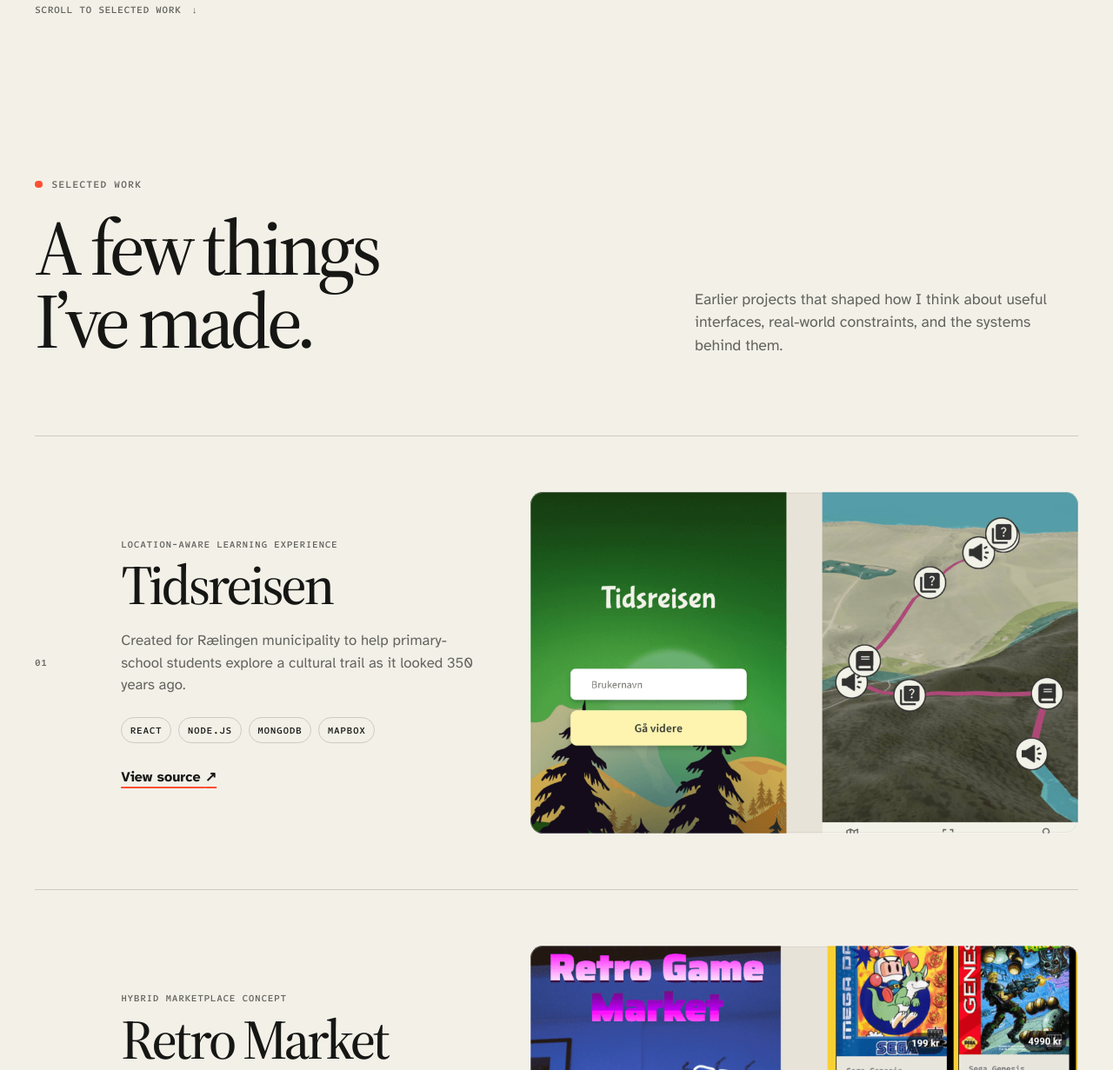
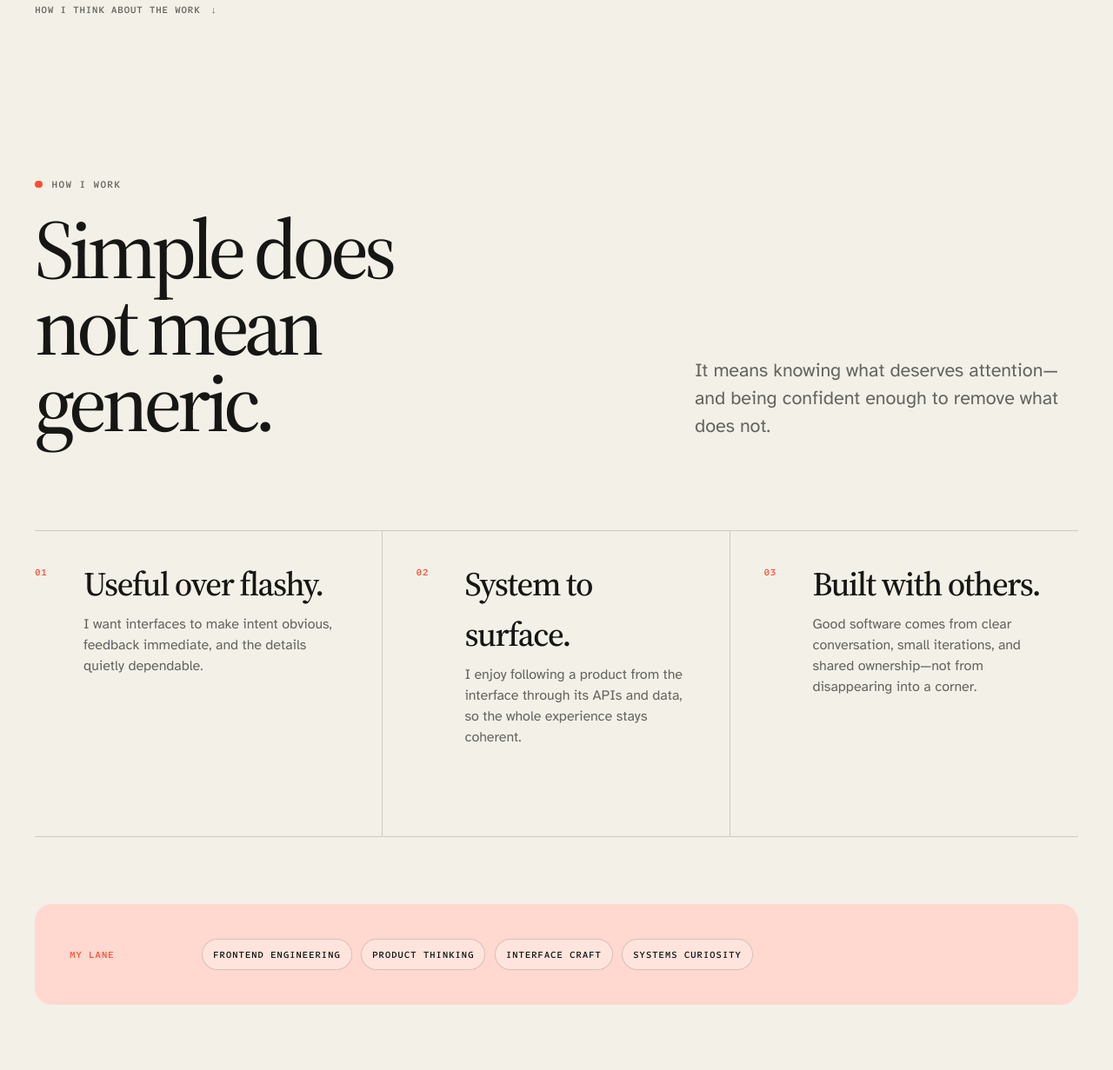
Before and after one commit to runejac/runeoliveira, an Astro site: page / in a window 1280 px wide. Shown: the part 967-2198 px from the top of the page at 87% size. Built offline with nearby package versions, Linux system fonts and the light colour scheme; Astro itself is replaced by a stand-in of ours.

Commit message:
Create project-free portfolio variant

```diff
--- a/src/components/layout/Header.astro
+++ b/src/components/layout/Header.astro
@@ -6,7 +6,7 @@
     </a>
 
     <nav aria-label="Primary navigation">
-      <a href="#work">Work</a>
+      <a href="#approach">Approach</a>
       <a href="#about">About</a>
       <a href="/resume.pdf" target="_blank" rel="noopener noreferrer">
         Résumé <span aria-hidden="true">↗</span>
--- /dev/null
+++ b/src/components/sections/Approach.astro
@@ -0,0 +1,177 @@
+<section id="approach" class="approach section-shell">
+  <header class="approach-heading">
+    <p class="eyebrow">How I work</p>
+    <h2>Simple does not mean generic.</h2>
+    <p>
+      It means knowing what deserves attention—and being confident enough to
+      remove what does not.
+    </p>
+  </header>
+
+  <div class="principles">
+    <article>
+      <span>01</span>
+      <h3>Useful over flashy.</h3>
+      <p>
+        I want interfaces to make intent obvious, feedback immediate, and the
+        details quietly dependable.
+      </p>
+    </article>
+    <article>
+      <span>02</span>
+      <h3>System to surface.</h3>
+      <p>
+        I enjoy following a product from the interface through its APIs and
+        data, so the whole experience stays coherent.
+      </p>
+    </article>
+    <article>
+      <span>03</span>
+      <h3>Built with others.</h3>
+      <p>
+        Good software comes from clear conversation, small iterations, and
+        shared ownership—not from disappearing into a corner.
+      </p>
+    </article>
+  </div>
+
+  <div class="focus-line">
+    <p>My lane</p>
+    <ul aria-label="Areas of focus">
+      <li>Frontend engineering</li>
+      <li>Product thinking</li>
+      <li>Interface craft</li>
+      <li>Systems curiosity</li>
+    </ul>
+  </div>
+</section>
+
+<style>
+  .approach {
+    padding-block: clamp(6rem, 12vw, 11rem);
+  }
+
+  .approach-heading {
+    display: grid;
+    margin-bottom: clamp(4rem, 8vw, 7rem);
+    gap: 1.5rem;
+  }
+
+  .approach-heading h2 {
+    max-width: 11ch;
+    font-family: var(--serif);
+    font-size: clamp(3.2rem, 7.5vw, 7rem);
+    font-weight: 500;
+    letter-spacing: -0.06em;
+    line-height: 0.92;
+  }
+
+  .approach-heading > p:last-child {
+    max-width: 32rem;
+    color: var(--muted);
+    font-size: clamp(1.1rem, 2vw, 1.35rem);
+  }
+
+  .principles {
+    display: grid;
+    border-top: 1px solid var(--line);
+  }
+
+  .principles article {
+    display: grid;
+    padding-block: 2rem;
+    border-bottom: 1px solid var(--line);
+    grid-template-columns: 2.5rem 1fr;
+    gap: 0.4rem 1rem;
+  }
+
+  .principles span,
+  .focus-line > p,
+  .focus-line li {
+    font-family: var(--mono);
+    font-size: 0.68rem;
+    letter-spacing: 0.06em;
+    text-transform: uppercase;
+  }
+
+  .principles span {
+    padding-top: 0.45rem;
+    color: var(--accent);
+  }
+
+  .principles h3 {
+    font-family: var(--serif);
+    font-size: clamp(1.9rem, 3vw, 2.6rem);
+    font-weight: 520;
+    letter-spacing: -0.035em;
+  }
+
+  .principles p {
+    max-width: 29rem;
+    color: var(--muted);
+    grid-column: 2;
+  }
+
+  .focus-line {
+    display: grid;
+    margin-top: clamp(3rem, 6vw, 5rem);
+    padding: clamp(1.5rem, 4vw, 2.5rem);
+    border-radius: 1.25rem;
+    background: var(--accent-soft);
+    gap: 1.5rem;
+  }
+
+  .focus-line > p {
+    color: var(--accent);
+  }
+
+  .focus-line ul {
+    display: flex;
+    list-style: none;
+    flex-wrap: wrap;
+    gap: 0.65rem;
+  }
+
+  .focus-line li {
+    padding: 0.55rem 0.75rem;
+    border: 1px solid var(--line);
+    border-radius: 999px;
+    background: rgba(255, 253, 248, 0.35);
+  }
+
+  @media (min-width: 48rem) {
+    .approach-heading {
+      grid-template-columns: 1.25fr 0.75fr;
+      align-items: end;
+    }
+
+    .approach-heading .eyebrow {
+      grid-column: 1 / -1;
+    }
+
+    .principles {
+      grid-template-columns: repeat(3, 1fr);
+    }
+
+    .principles article {
+      min-height: 22rem;
+      padding: 2rem clamp(1.5rem, 3vw, 3rem) 2rem 0;
+      border-right: 1px solid var(--line);
+      grid-template-columns: 2.5rem 1fr;
+      align-content: start;
+    }
+
+    .principles article:not(:first-child) {
+      padding-left: clamp(1.5rem, 3vw, 3rem);
+    }
+
+    .principles article:last-child {
+      border-right: 0;
+    }
+
+    .focus-line {
+      grid-template-columns: 8rem 1fr;
+      align-items: center;
+    }
+  }
+</style>
--- a/src/components/sections/IntroText.astro
+++ b/src/components/sections/IntroText.astro
@@ -9,7 +9,7 @@
       space where product thinking, frontend craft, and solid engineering meet.
     </p>
     <div class="hero-actions">
-      <a class="primary-action" href="#work">See selected work</a>
+      <a class="primary-action" href="#approach">Explore my approach</a>
       <a
         class="text-action"
         href="mailto:runedanielj@gmail.com?subject=Hello%20Rune"
@@ -41,8 +41,8 @@
     </div>
   </aside>
 
-  <a class="scroll-note" href="#work">
-    Scroll to selected work <span aria-hidden="true">↓</span>
+  <a class="scroll-note" href="#approach">
+    How I think about the work <span aria-hidden="true">↓</span>
   </a>
 </section>
 
--- a/src/components/sections/Projects.astro
+++ /dev/null
@@ -1,238 +0,0 @@
----
-const projects = [
-  {
-    number: '01',
-    title: 'Tidsreisen',
-    type: 'Location-aware learning experience',
-    image: '/images/tidsreisenImage.png',
-    description:
-      'Created for Rælingen municipality to help primary-school students explore a cultural trail as it looked 350 years ago.',
-    technologies: ['React', 'Node.js', 'MongoDB', 'Mapbox'],
-    source: 'https://github.com/runejac/PRO201_EXAM_Tidsreisen_Byaaa',
-  },
-  {
-    number: '02',
-    title: 'Retro Market',
-    type: 'Hybrid marketplace concept',
-    image: '/images/retro-game.png',
-    description:
-      'A marketplace for retro-game collectors, combining condition-aware listings with a map for finding nearby sellers.',
-    technologies: ['TypeScript', 'Vue', 'Ionic', 'GraphQL'],
-    source: 'https://github.com/runejac/TDS200_h22_exam',
-  },
-  {
-    number: '03',
-    title: 'Reversed Image',
-    type: 'Native Android application',
-    image: '/images/reversedImageSearchImage.png',
-    description:
-      'An Android app that uses a camera or gallery image as input and returns related results in a focused mobile flow.',
-    technologies: ['Kotlin', 'XML', 'SQLite'],
-    source: 'https://github.com/runejac/PGR208_EXAM_Reversed_Image_Search',
-  },
-];
----
-
-<section id="work" class="projects section-shell">
-  <div class="section-heading">
-    <p class="eyebrow">Selected work</p>
-    <h2>A few things I’ve made.</h2>
-    <p>
-      Earlier projects that shaped how I think about useful interfaces,
-      real-world constraints, and the systems behind them.
-    </p>
-  </div>
-
-  <div class="project-list">
-    {
-      projects.map((project) => (
-        <article class="project">
-          <div class="project-number">{project.number}</div>
-          <div class="project-copy">
-            <p class="project-type">{project.type}</p>
-            <h3>{project.title}</h3>
-            <p class="project-description">{project.description}</p>
-            <ul aria-label={`${project.title} technologies`}>
-              {project.technologies.map((technology) => (
-                <li>{technology}</li>
-              ))}
-            </ul>
-            <a href={project.source} target="_blank" rel="noopener noreferrer">
-              View source <span aria-hidden="true">↗</span>
-            </a>
-          </div>
-          <a
-            class="project-image"
-            href={project.source}
-            target="_blank"
-            rel="noopener noreferrer"
-            aria-label={`View ${project.title} source on GitHub`}
-          >
-            <img
-              src={project.image}
-              alt={`${project.title} project interface`}
-              loading="lazy"
-            />
-          </a>
-        </article>
-      ))
-    }
-  </div>
-
-  <a
-    class="all-work"
-    href="https://github.com/runejac"
-    target="_blank"
-    rel="noopener noreferrer"
-  >
-    More experiments live on GitHub <span aria-hidden="true">↗</span>
-  </a>
-</section>
-
-<style>
-  .projects {
-    padding-block: clamp(6rem, 12vw, 11rem);
-  }
-
-  .section-heading {
-    display: grid;
-    margin-bottom: clamp(3.5rem, 7vw, 6rem);
-    gap: 1.5rem;
-  }
-
-  .section-heading h2 {
-    max-width: 10ch;
-    font-family: var(--serif);
-    font-size: clamp(3rem, 7vw, 6.7rem);
-    font-weight: 500;
-    letter-spacing: -0.055em;
-    line-height: 0.94;
-  }
-
-  .section-heading > p:last-child {
-    max-width: 34rem;
-    color: var(--muted);
-    font-size: 1.1rem;
-  }
-
-  .project {
-    display: grid;
-    padding-block: clamp(2rem, 5vw, 4.5rem);
-    border-top: 1px solid var(--line);
-    gap: 1.5rem;
-  }
-
-  .project:last-child {
-    border-bottom: 1px solid var(--line);
-  }
-
-  .project-number,
-  .project-type,
-  .project li {
-    font-family: var(--mono);
-    font-size: 0.68rem;
-    letter-spacing: 0.06em;
-    text-transform: uppercase;
-  }
-
-  .project-number,
-  .project-type {
-    color: var(--muted);
-  }
-
-  .project-copy h3 {
-    margin-top: 0.45rem;
-    font-family: var(--serif);
-    font-size: clamp(2.5rem, 5vw, 5rem);
-    font-weight: 520;
-    letter-spacing: -0.05em;
-    line-height: 1;
-  }
-
-  .project-description {
-    max-width: 32rem;
-    margin-top: 1.25rem;
-    color: var(--muted);
-    font-size: 1.05rem;
-  }
-
-  .project ul {
-    display: flex;
-    margin-top: 1.5rem;
-    list-style: none;
-    flex-wrap: wrap;
-    gap: 0.5rem;
-  }
-
-  .project li {
-    padding: 0.38rem 0.6rem;
-    border: 1px solid var(--line);
-    border-radius: 999px;
-  }
-
-  .project-copy > a,
-  .all-work {
-    display: inline-block;
-    margin-top: 1.75rem;
-    font-weight: 700;
-    text-decoration-line: underline;
-    text-decoration-color: var(--accent);
-    text-decoration-thickness: 2px;
-    text-underline-offset: 0.35rem;
-  }
-
-  .project-image {
-    position: relative;
-    min-height: 17rem;
-    overflow: hidden;
-    border-radius: 0.9rem;
-    background: var(--paper-deep);
-  }
-
-  .project-image::after {
-    position: absolute;
-    inset: 0;
-    border: 1px solid rgba(255, 255, 255, 0.28);
-    border-radius: inherit;
-    box-shadow: inset 0 0 0 1px rgba(22, 23, 20, 0.06);
-    content: '';
-    pointer-events: none;
-  }
-
-  .project-image img {
-    width: 100%;
-    height: 100%;
-    object-fit: cover;
-    transition: transform 500ms var(--ease);
-  }
-
-  .project-image:hover img {
-    transform: scale(1.025);
-  }
-
-  .all-work {
-    margin-top: 2.5rem;
-  }
-
-  @media (min-width: 48rem) {
-    .section-heading {
-      grid-template-columns: 1.25fr 0.75fr;
-      align-items: end;
-    }
-
-    .section-heading .eyebrow {
-      grid-column: 1 / -1;
-    }
-
-    .project {
-      grid-template-columns: 3rem minmax(16rem, 0.8fr) minmax(22rem, 1.2fr);
-      align-items: center;
-      gap: clamp(1.5rem, 4vw, 4rem);
-    }
-
-    .project-image {
-      aspect-ratio: 16 / 10;
-      min-height: 0;
-    }
-  }
-</style>
--- a/src/pages/index.astro
+++ b/src/pages/index.astro
@@ -1,12 +1,12 @@
 ---
 import About from '@/components/sections/About.astro';
+import Approach from '@/components/sections/Approach.astro';
 import IntroText from '@/components/sections/IntroText.astro';
-import Projects from '@/components/sections/Projects.astro';
 import Layout from '@/layouts/Layout.astro';
 ---
 
 <Layout>
   <IntroText />
-  <Projects />
+  <Approach />
   <About />
 </Layout>
```
